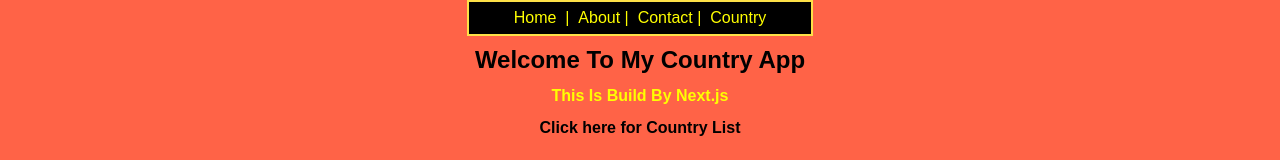
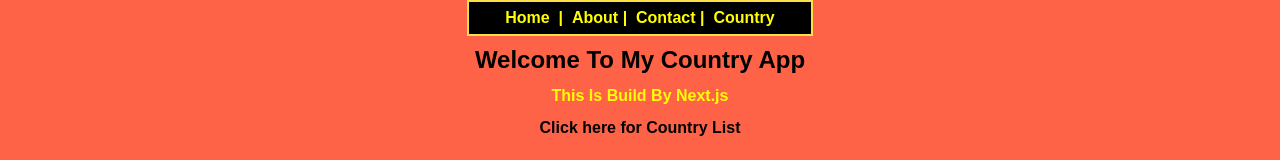
Before and after one commit to BeenaAnum/Next.js-Dynamic-Routes-App, a Next.js app in the folder country_app/: page / in a window 1280 px wide. Shown: the top 160 px of the page. Built offline with nearby package versions, Linux system fonts and the light colour scheme.

Commit message:
Update Navbar.tsx

```diff
--- a/country_app/app/components/Navbar.tsx
+++ b/country_app/app/components/Navbar.tsx
@@ -2,7 +2,7 @@ import Link from "next/link";
 import React from "react";
 export default function Page(){
     return(
-        <nav className="flex justify-center item-center bg-black border-2 border-yellow-300 p-1 ">
+        <nav className="flex justify-center item-center bg-black border-2 border-yellow-300 p-1 font-bold">
         <Link className="hover:text-red-500" href="/">Home</Link>&nbsp;&nbsp;|&nbsp;&nbsp;
         <Link className="hover:text-red-600" href="/about">About</Link>&nbsp;|&nbsp;&nbsp;
         <Link className="hover:text-red-600" href="/contact">Contact</Link>&nbsp;|&nbsp;&nbsp;
```
